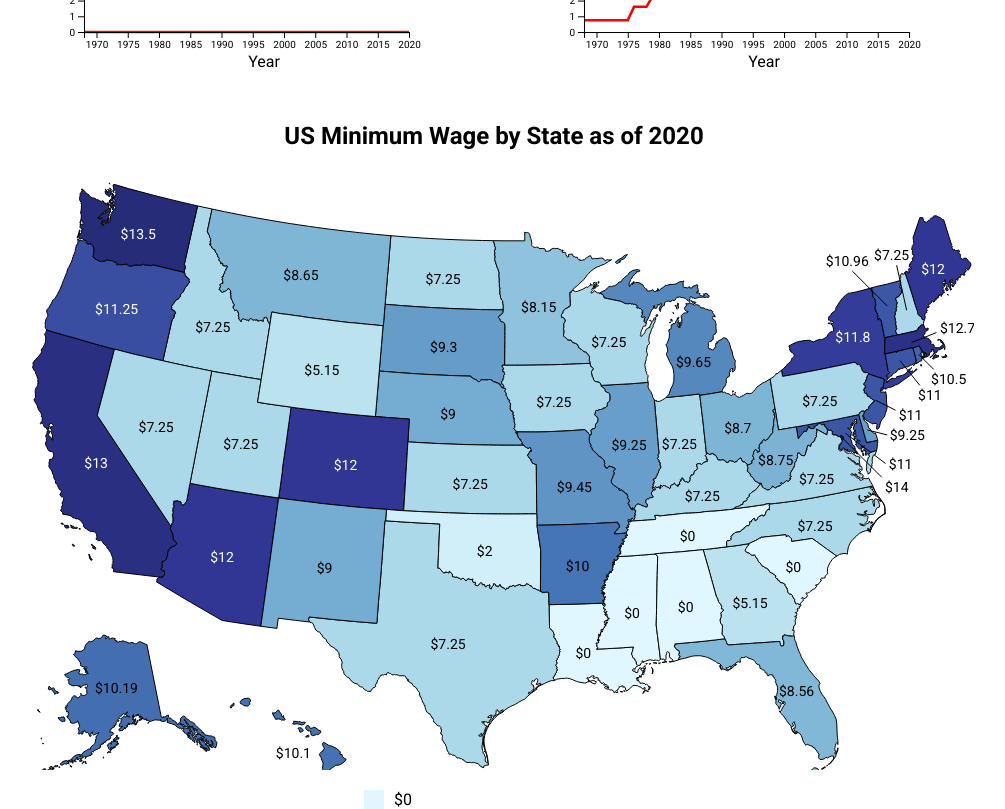
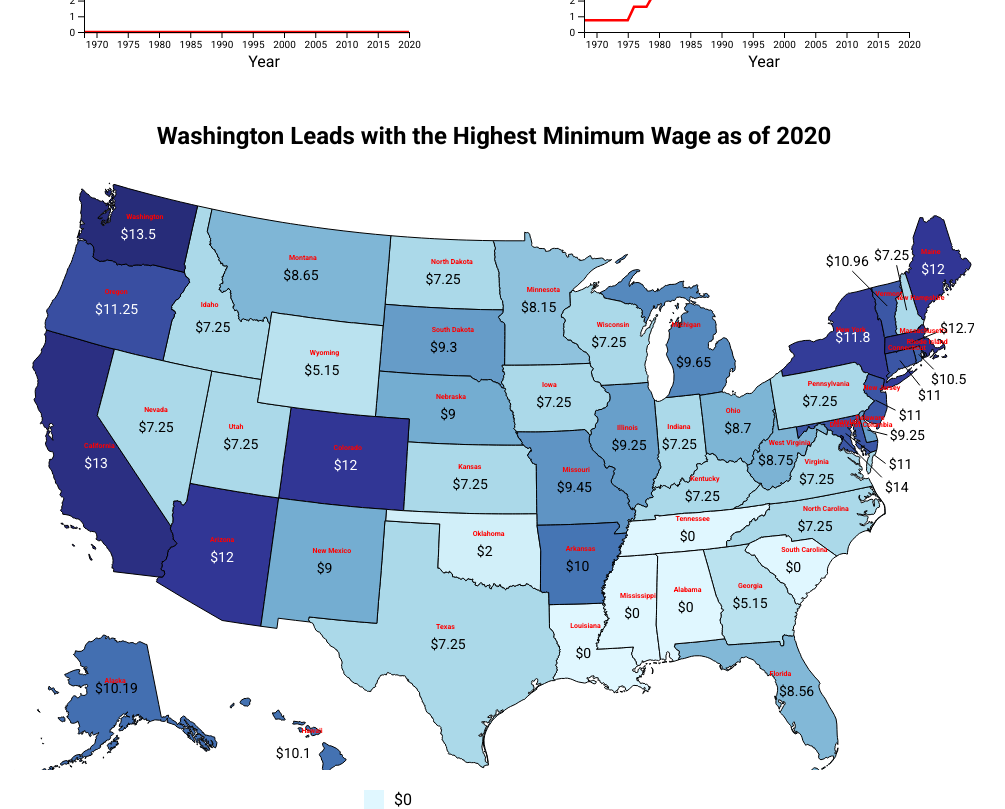
Before and after one commit to samuellee77/dsc-queue-viz, a SvelteKit app: page / in a window 1280 px wide. Shown: the part 1140-1949 px from the top of the page, without its empty margins (146-1151 px from the left). Built offline with nearby package versions, Linux system fonts and the light colour scheme.

Commit message:
Update us map names

```diff
--- a/src/components/ChoroplethMap.svelte
+++ b/src/components/ChoroplethMap.svelte
@@ -74,8 +74,64 @@
     onMount(createLegend);
 </script>
 
-<h2 class="body-header">US Minimum Wage by State as of 2020</h2>
+<h2 class="body-header">Washington Leads with the Highest Minimum Wage as of 2020</h2>
+
 <svg width="960" height="600">
+    {#each usData as state (state.id)}
+        <path d={path(state)} fill={getColor(state)}></path>
+        {#if filterYear(setYear).find(d => d.state === state.properties.name)}
+            <!-- State label -->
+            {#if state.properties.name === 'Louisiana'}
+                <text
+                    x={path.centroid(state)[0] - 20}
+                    y={path.centroid(state)[1] - 20}
+                    text-anchor="lower"
+                    font-size="7"
+                    font-weight="bold"
+                    fill="#FF0000">
+                    {state.properties.name}
+                </text>
+            {:else}
+                <text
+                    x={path.centroid(state)[0] - 12}
+                    y={path.centroid(state)[1] - 10}
+                    text-anchor="lower"
+                    font-size="7"
+                    font-weight="bold"
+                    fill="#FF0000">
+                    {state.properties.name}
+                </text>
+            {/if}
+
+
+
+
+
+            <!-- Wage data and manual adjustments -->
+            <text
+                x={path.centroid(state)[0] + manualAdjustments[state.properties.name][0]}
+                y={path.centroid(state)[1] + manualAdjustments[state.properties.name][1]}
+                text-anchor="middle"
+                fill={getTextColor(state)}
+                font-size="14">
+                ${filterYear(setYear).find(d => d.state === state.properties.name).state_minimum_wage}
+            </text>
+            {#if manualAdjustments[state.properties.name][2]}
+                <path
+                    d={`M ${path.centroid(state)[0]},${path.centroid(state)[1]}
+                    L ${path.centroid(state)[0] + manualAdjustments[state.properties.name][0] + manualAdjustments[state.properties.name][3]},
+                    ${path.centroid(state)[1] + manualAdjustments[state.properties.name][1] + manualAdjustments[state.properties.name][4]}`}
+                    stroke="black"
+                    stroke-width="1"
+                    fill="none"
+                />
+            {/if}
+        {/if}
+    {/each}
+</svg>
+
+
+<!-- <svg width="960" height="600">
     {#each usData as state (state.id)}
         <path d={path(state)} fill={getColor(state)}></path>
         {#if filterYear(setYear).find(d => d.state === state.properties.name)}
@@ -99,7 +155,7 @@
             {/if}
         {/if}
     {/each}
-</svg>
+</svg> -->
 
 <svg bind:this={legend} width="300" height="200"></svg>
 
```
